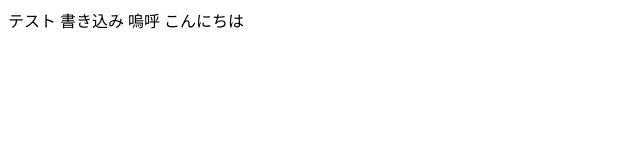
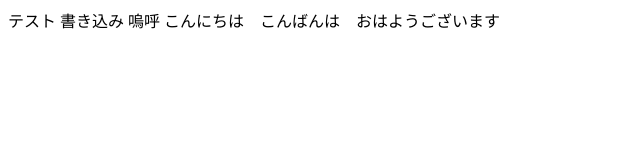
Before and after one commit to komi916/20250428, a plain HTML site: page index.html in a window 1280 px wide. Shown: the whole page, without its empty margins (0-640 px from the left). Drawn offline with Linux system fonts and the light colour scheme.

Commit message:
index.htmlの変更
挨拶を増やしてみました。

```diff
--- a/index.html
+++ b/index.html
@@ -8,6 +8,6 @@
       テスト
         書き込み
         嗚呼
-        こんにちは
+        こんにちは　こんばんは　おはようございます
     </body>
 </html>
```
